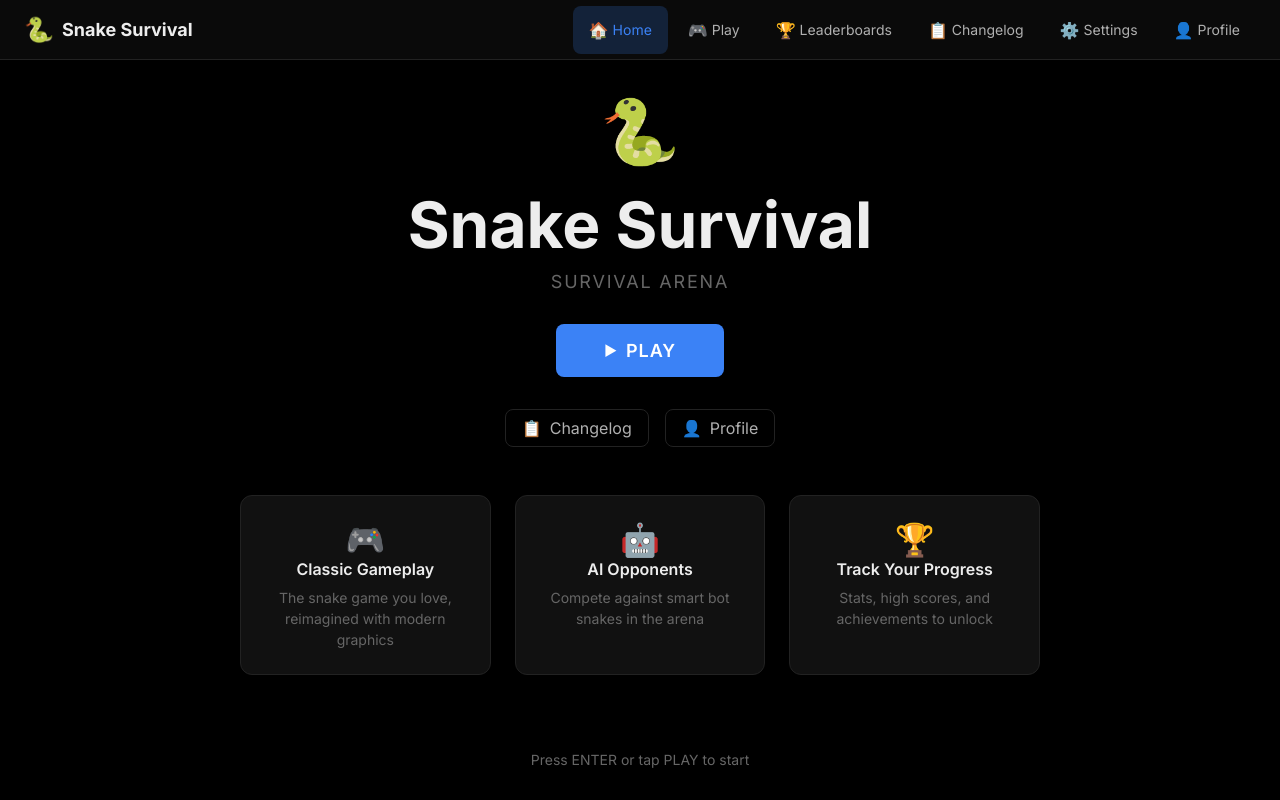
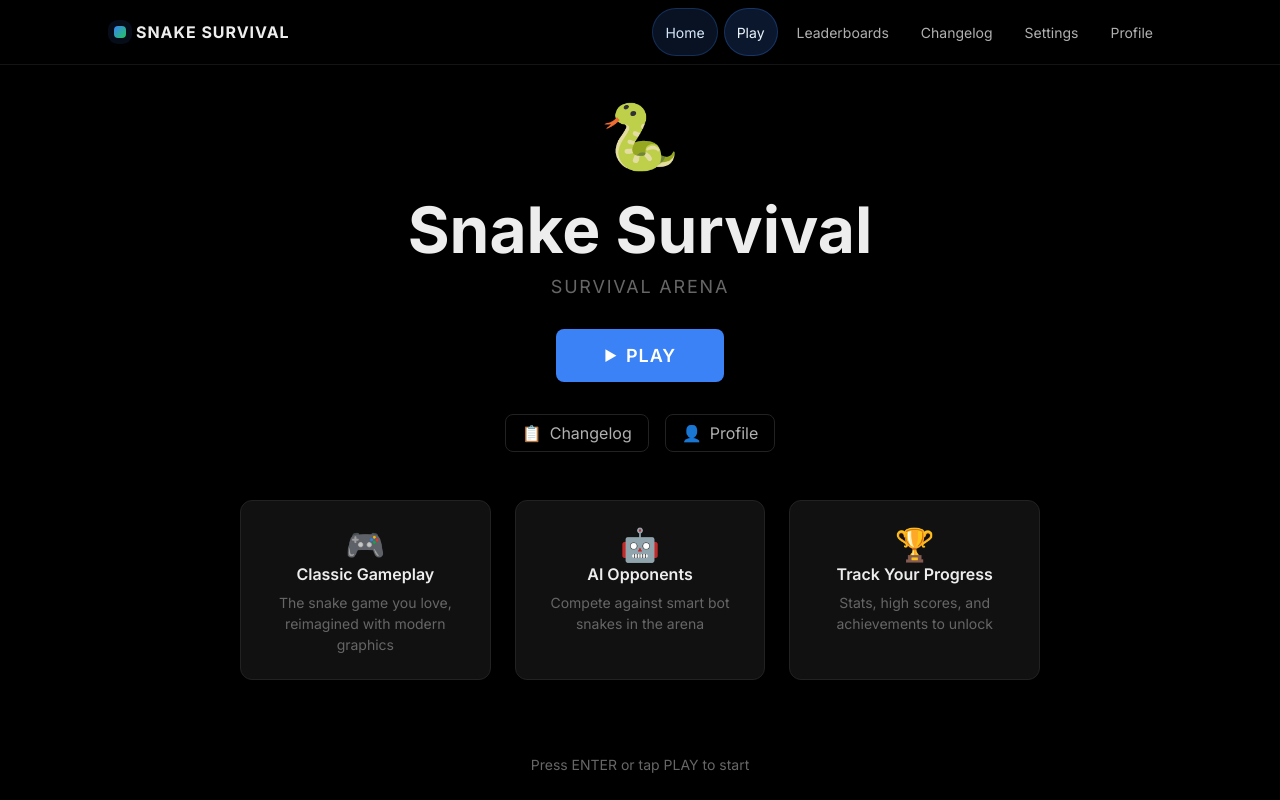
Before and after one commit to MohamedFC2A/SUPERSNAKE, a website built with Vite: page index.html in a window 1280 px wide. Built offline with nearby package versions, Linux system fonts and the light colour scheme; no server answers.

Commit message:
Redesign navbar (clean, minimal icons)

```diff
--- a/src/i18n/locales/ar.json
+++ b/src/i18n/locales/ar.json
@@ -9,7 +9,9 @@
         "leaderboards": "لوحة المتصدرين",
         "changelog": "سجل التحديثات",
         "settings": "الإعدادات",
-        "profile": "الملف الشخصي"
+        "profile": "الملف الشخصي",
+        "toggle": "فتح/إغلاق القائمة",
+        "main": "التنقل الرئيسي"
     },
     "menu": {
         "title": "الثعبان الناجي",
--- a/src/i18n/locales/en.json
+++ b/src/i18n/locales/en.json
@@ -9,7 +9,9 @@
         "leaderboards": "Leaderboards",
         "changelog": "Changelog",
         "settings": "Settings",
-        "profile": "Profile"
+        "profile": "Profile",
+        "toggle": "Toggle navigation",
+        "main": "Main navigation"
     },
     "menu": {
         "title": "Snake Survival",
--- a/src/styles/main.css
+++ b/src/styles/main.css
@@ -1640,21 +1640,31 @@ select:focus-visible {
 
 /* ===== Navigation ===== */
 .nav {
-  display: flex;
-  align-items: center;
-  justify-content: space-between;
-  padding: var(--space-s) var(--space-l);
-  background: var(--bg-secondary);
-  border-bottom: 1px solid var(--ui-border);
-  height: 60px;
   z-index: 1000;
   flex-shrink: 0;
+  position: sticky;
+  top: 0;
+  background: rgba(0, 0, 0, 0.82);
+  border-bottom: 1px solid rgba(255, 255, 255, 0.08);
+  backdrop-filter: blur(14px);
+  -webkit-backdrop-filter: blur(14px);
 }
 
 .nav.hidden {
   display: none;
 }
 
+.nav-inner {
+  height: 64px;
+  display: flex;
+  align-items: center;
+  justify-content: space-between;
+  padding: 0 var(--space-l);
+  max-width: 1100px;
+  margin: 0 auto;
+  gap: var(--space-m);
+}
+
 .nav-brand {
   display: flex;
   align-items: center;
@@ -1663,80 +1673,94 @@ select:focus-visible {
 .nav-logo {
   display: flex;
   align-items: center;
-  gap: var(--space-s);
+  gap: 10px;
   text-decoration: none;
   color: var(--text-primary);
   font-family: var(--font-display);
-  font-weight: 700;
-  font-size: 18px;
-}
-
-.nav-logo-icon {
-  font-size: 24px;
+  font-weight: 800;
+  font-size: 16px;
+  letter-spacing: 0.06em;
+  text-transform: uppercase;
+}
+
+.nav-mark {
+  width: 12px;
+  height: 12px;
+  border-radius: 4px;
+  background: linear-gradient(135deg, rgba(59, 130, 246, 1), rgba(34, 197, 94, 1));
+  box-shadow: 0 0 0 6px rgba(59, 130, 246, 0.10);
 }
 
 .nav-logo-text {
-  display: none;
-}
-
-@media (min-width: 768px) {
-  .nav-logo-text {
-    display: inline;
-  }
+  display: inline;
 }
 
 .nav-links {
   display: flex;
   align-items: center;
-  gap: var(--space-xs);
+  gap: 6px;
 }
 
 .nav-link {
-  display: flex;
-  align-items: center;
-  gap: var(--space-xs);
-  padding: var(--space-s) var(--space-m);
+  position: relative;
+  display: inline-flex;
+  align-items: center;
+  padding: 10px 12px;
   text-decoration: none;
   color: var(--text-secondary);
   font-size: 14px;
-  border-radius: var(--radius-m);
+  border-radius: 999px;
   transition: all var(--transition-fast);
   min-height: var(--touch-target-min);
+  border: 1px solid transparent;
 }
 
 .nav-link:hover {
-  background: var(--bg-elevated);
+  background: rgba(255, 255, 255, 0.06);
+  border-color: rgba(255, 255, 255, 0.10);
   color: var(--text-primary);
 }
 
 .nav-link.active {
-  background: var(--accent-muted);
-  color: var(--accent);
-}
-
-.nav-link-icon {
-  font-size: 16px;
+  background: rgba(59, 130, 246, 0.14);
+  border-color: rgba(59, 130, 246, 0.25);
+  color: rgba(220, 235, 255, 0.98);
+}
+
+.nav-link-primary {
+  background: rgba(59, 130, 246, 0.18);
+  border-color: rgba(59, 130, 246, 0.28);
+  color: rgba(240, 248, 255, 0.98);
 }
 
 .nav-link-text {
-  display: none;
-}
-
-@media (min-width: 640px) {
-  .nav-link-text {
-    display: inline;
-  }
+  display: inline;
 }
 
 .nav-toggle {
   display: none;
-  padding: var(--space-s);
-  background: transparent;
-  border: 1px solid var(--ui-border);
-  border-radius: var(--radius-m);
-  color: var(--text-secondary);
-  font-size: 18px;
+  width: 44px;
+  height: 44px;
+  align-items: center;
+  justify-content: center;
+  background: rgba(255, 255, 255, 0.04);
+  border: 1px solid rgba(255, 255, 255, 0.10);
+  border-radius: 12px;
+  color: var(--text-primary);
   cursor: pointer;
+}
+
+.nav-toggle-bars {
+  display: grid;
+  gap: 4px;
+}
+
+.nav-toggle-bars span {
+  display: block;
+  width: 18px;
+  height: 2px;
+  border-radius: 999px;
+  background: rgba(255, 255, 255, 0.85);
 }
 
 @media (max-width: 480px) {
@@ -1746,15 +1770,17 @@ select:focus-visible {
 
   .nav-links {
     position: absolute;
-    top: 60px;
-    inset-inline-start: 0;
-    inset-inline-end: 0;
+    top: 64px;
+    inset-inline-start: var(--space-m);
+    inset-inline-end: var(--space-m);
     flex-direction: column;
-    background: var(--bg-secondary);
-    border-bottom: 1px solid var(--ui-border);
-    padding: var(--space-m);
+    background: rgba(0, 0, 0, 0.88);
+    border: 1px solid rgba(255, 255, 255, 0.10);
+    border-radius: var(--radius-l);
+    padding: var(--space-s);
     display: none;
     z-index: 999;
+    box-shadow: 0 22px 70px rgba(0, 0, 0, 0.65);
   }
 
   .nav-links.open {
--- a/src/ui/Layout.ts
+++ b/src/ui/Layout.ts
@@ -49,41 +49,41 @@ export class Layout {
         const currentPath = router.getCurrentPath() || '/';
 
         this.navElement.innerHTML = `
+            <div class="nav-inner">
                 <div class="nav-brand">
                     <a href="#/" class="nav-logo" aria-label="${t('menu.title')}">
-                    <span class="nav-logo-icon">🐍</span>
+                        <span class="nav-mark" aria-hidden="true"></span>
                         <span class="nav-logo-text">${t('menu.title')}</span>
                     </a>
                 </div>
-            <div class="nav-links" role="navigation" aria-label="Main navigation">
+
+                <button class="nav-toggle" id="navToggle" aria-label="${t('nav.toggle')}" aria-expanded="false" aria-controls="navLinks">
+                    <span class="nav-toggle-bars" aria-hidden="true">
+                        <span></span><span></span><span></span>
+                    </span>
+                </button>
+
+                <div class="nav-links" id="navLinks" role="navigation" aria-label="${t('nav.main')}">
                     <a href="#/" class="nav-link${currentPath === '/' ? ' active' : ''}" data-path="/">
-                    <span class="nav-link-icon">🏠</span>
                         <span class="nav-link-text">${t('nav.home')}</span>
                     </a>
-                <a href="#/play" class="nav-link${currentPath === '/play' ? ' active' : ''}" data-path="/play">
-                    <span class="nav-link-icon">🎮</span>
+                    <a href="#/play" class="nav-link nav-link-primary${currentPath === '/play' ? ' active' : ''}" data-path="/play">
                         <span class="nav-link-text">${t('nav.play')}</span>
                     </a>
                     <a href="#/leaderboards" class="nav-link${currentPath === '/leaderboards' ? ' active' : ''}" data-path="/leaderboards">
-                    <span class="nav-link-icon">🏆</span>
                         <span class="nav-link-text">${t('nav.leaderboards')}</span>
                     </a>
                     <a href="#/changelog" class="nav-link${currentPath === '/changelog' ? ' active' : ''}" data-path="/changelog">
-                    <span class="nav-link-icon">📋</span>
                         <span class="nav-link-text">${t('nav.changelog')}</span>
                     </a>
                     <a href="#/settings" class="nav-link${currentPath === '/settings' ? ' active' : ''}" data-path="/settings">
-                    <span class="nav-link-icon">⚙️</span>
                         <span class="nav-link-text">${t('nav.settings')}</span>
                     </a>
                     <a href="#/profile" class="nav-link${currentPath === '/profile' ? ' active' : ''}" data-path="/profile">
-                    <span class="nav-link-icon">👤</span>
                         <span class="nav-link-text">${t('nav.profile')}</span>
                     </a>
                 </div>
-            <button class="nav-toggle" id="navToggle" aria-label="Toggle navigation" aria-expanded="false">
-                <span class="nav-toggle-icon">☰</span>
-            </button>
+            </div>
         `;
 
         this.setupMobileToggle();
```
Lines whose indentation alone changed are shown as unchanged.
